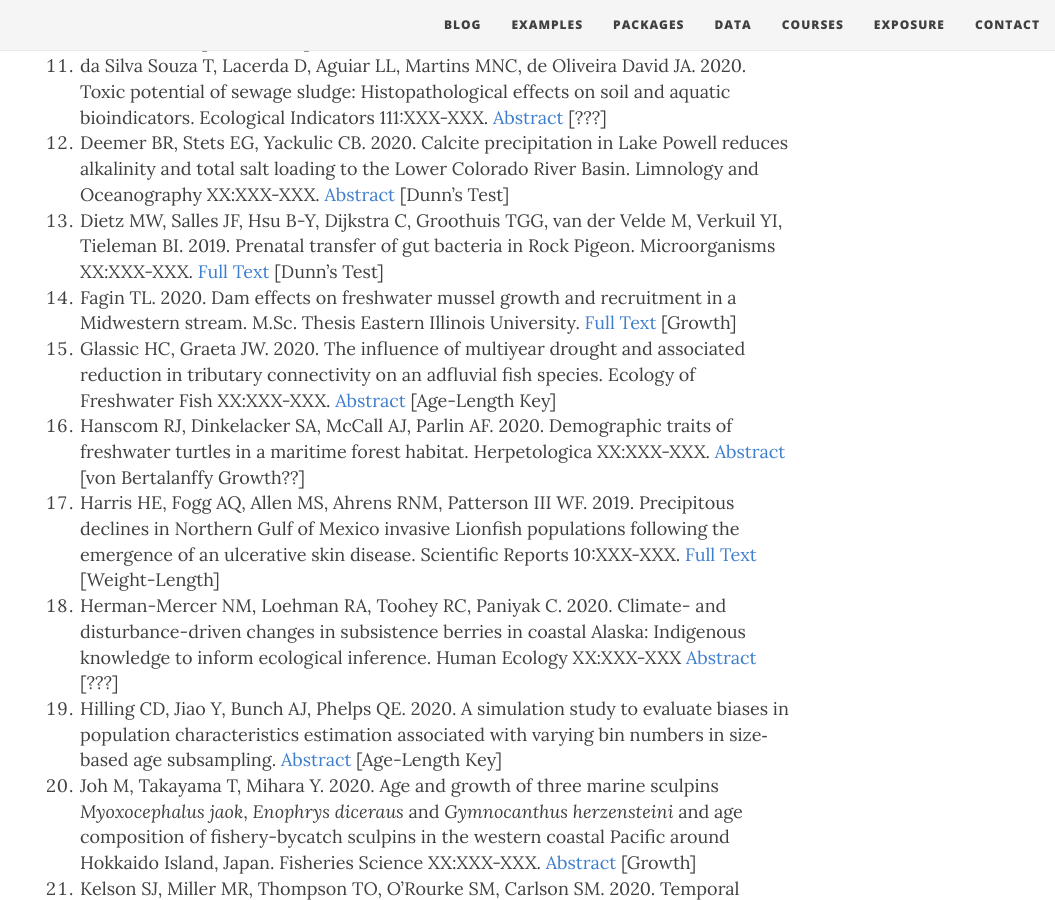
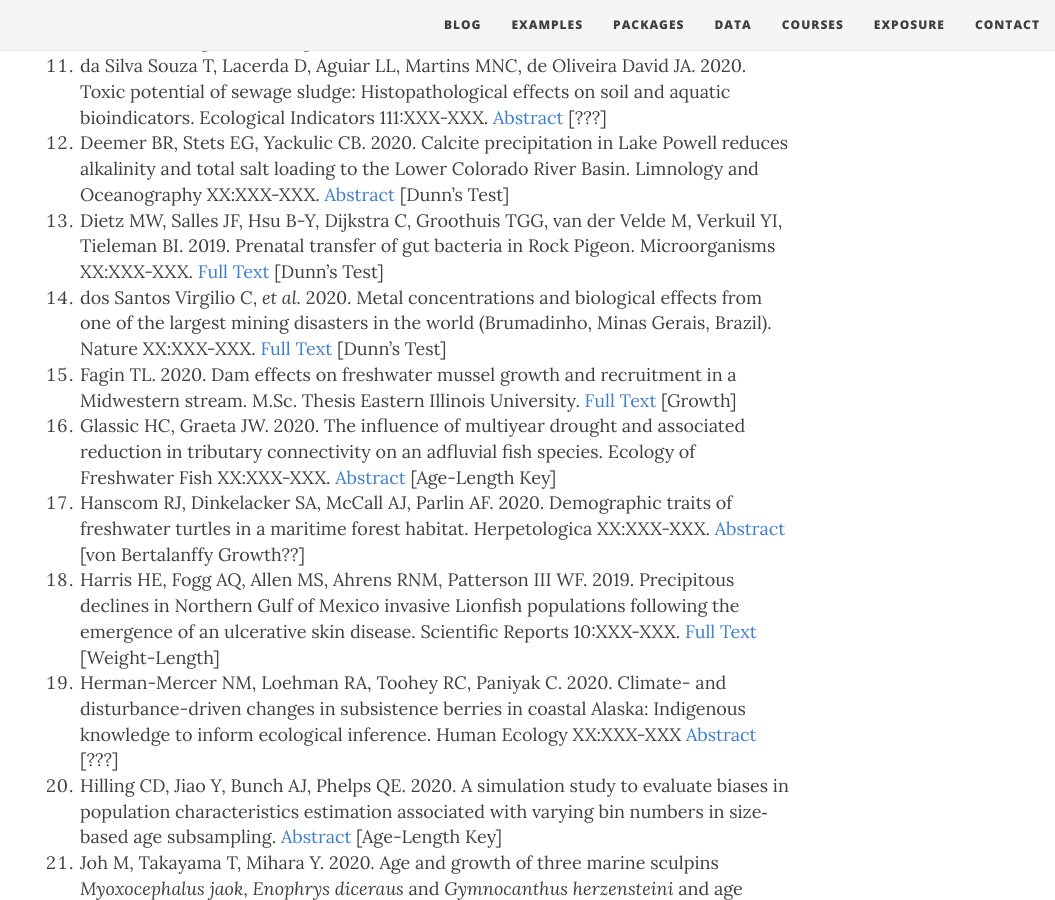
Before and after one commit to droglenc/fishR, a Jekyll site: the page built from exposure/exposure-citations20.md, in a window 1280 px wide and 900 px high, scrolled down 1090 px. Shown: the whole window, without its empty margins (225-1280 px from the left). Built offline with Jekyll 4.4.1, drawn with Linux system fonts in a browser that asks for light colours; nearby versions of some CDN libraries; some of the changed text lies outside the part shown.

Commit message:
Update exposure-citations20.md

```diff
--- a/exposure/exposure-citations20.md
+++ b/exposure/exposure-citations20.md
@@ -20,6 +20,7 @@ The [**IFAR** book](http://derekogle.com/IFAR/), **fishR** website, or the **FSA
 1. da Silva Souza T, Lacerda D, Aguiar LL, Martins MNC, de Oliveira David JA. 2020. Toxic potential of sewage sludge: Histopathological effects on soil and aquatic bioindicators. Ecological Indicators 111:XXX-XXX. [Abstract](https://www.sciencedirect.com/science/article/abs/pii/S1470160X19309756) [???]
 1. Deemer BR, Stets EG, Yackulic CB. 2020. Calcite precipitation in Lake Powell reduces alkalinity and total salt loading to the Lower Colorado River Basin. Limnology and Oceanography XX:XXX-XXX. [Abstract](https://aslopubs.onlinelibrary.wiley.com/doi/abs/10.1002/lno.11399) [Dunn's Test]
 1. Dietz MW, Salles JF, Hsu B-Y, Dijkstra C, Groothuis TGG, van der Velde M, Verkuil YI, Tieleman BI. 2019. Prenatal transfer of gut bacteria in Rock Pigeon. Microorganisms XX:XXX-XXX. [Full Text](https://www.mdpi.com/2076-2607/8/1/61/pdf) [Dunn's Test]
+1. dos Santos Virgilio C, *et al.* 2020. Metal concentrations and biological effects from one of the largest mining disasters in the world (Brumadinho, Minas Gerais, Brazil). Nature XX:XXX-XXX. [Full Text](https://www.nature.com/articles/s41598-020-62700-w) [Dunn's Test]
 1. Fagin TL. 2020. Dam effects on freshwater mussel growth and recruitment in a Midwestern stream. M.Sc. Thesis Eastern Illinois University. [Full Text](https://thekeep.eiu.edu/cgi/viewcontent.cgi?article=5769&context=theses) [Growth]
 1. Glassic HC, Graeta JW. 2020. The influence of multiyear drought and associated reduction in tributary connectivity on an adfluvial fish species. Ecology of Freshwater Fish XX:XXX-XXX. [Abstract](https://onlinelibrary.wiley.com/doi/abs/10.1111/eff.12535) [Age-Length Key]
 1. Hanscom RJ, Dinkelacker SA, McCall AJ, Parlin AF. 2020. Demographic traits of freshwater turtles in a maritime forest habitat. Herpetologica XX:XXX-XXX. [Abstract](https://www.hljournals.org/doi/abs/10.1655/Herpetologica-D-19-00037.1) [von Bertalanffy Growth??]
@@ -48,6 +49,7 @@ The [**IFAR** book](http://derekogle.com/IFAR/), **fishR** website, or the **FSA
 1. Stypinska B, Wajda A, Walczuk E, Olesinska M, Lewandowska A, Walczyk M, Pardowska-Gorycka A. 2020. The serum cell-free microRNA expression profile in
 MCTD, SLE, SSc, and RA patients. Journal of Clinical Medicine XX:XXX-XXX. [Full Text](https://www.mdpi.com/2077-0383/9/1/161/pdf) [Dunn's Test]
 1. Taylor TN, Cross BK, Moore BC. 2020. Modeling Brook Trout carrying capacity in Owhi Lake, Washington, using bioenergetics. North American Journal of Fisheries Management. XX:XXX-XXX. [Abstract](https://afspubs.onlinelibrary.wiley.com/doi/abs/10.1002/nafm.10378) [???]
+1. Teo A, Kristensen NP, Keuskamp JA, Evans TA, Foo M, Chisholm RA. 2020. Validation and extension of the tea bag index to collect decomposition data from termite-rich ecosystems. Pedobiologia. XX:XXX-XXX. [Abstract](https://www.sciencedirect.com/science/article/abs/pii/S0031405620300275) [Dunn's Test]
 1. Virgulino-Junior PCC, Carneiro N Naschimento Jr WR, Cougo MF, Fernandes MEB. 2020. Biomass and carbon estimation for scrub mangrove forests and examination of their allometric associated uncertainties. PLOS One XX:XXX-XXX. [Full Text](https://journals.plos.org/plosone/article?id=10.1371/journal.pone.0230008) [Dunn's Test]
 1. Wenker RP, Stevens BG. 2020. Sea whip coral *Leptogorgia virgulata* in the Mid-Atlantic Bight: Colony complexity, age, and growth. PeerJ: Aquatic Biology XX:XXX-XXX. [Full Text](https://peerj.com/articles/8372/) [Age-Length Key; Age-Bias; von Bertalanffy Growth]
 1. Yates MC, Glaser D, Post J, Cristescu ME, Fraser DJ, Derry AM. 2020. Allometric scaling strengthens the relationship between eDNA particle concentration and organism abundance in nature. bioRxiv XX:XXX-XXX. [Full Text](https://www.biorxiv.org/content/biorxiv/early/2020/01/18/2020.01.18.908251.full.pdf) [Mark-Recapture]
```
Also changed, not shown: other parts of exposure/exposure-citations20.md (+1 -1 lines).
